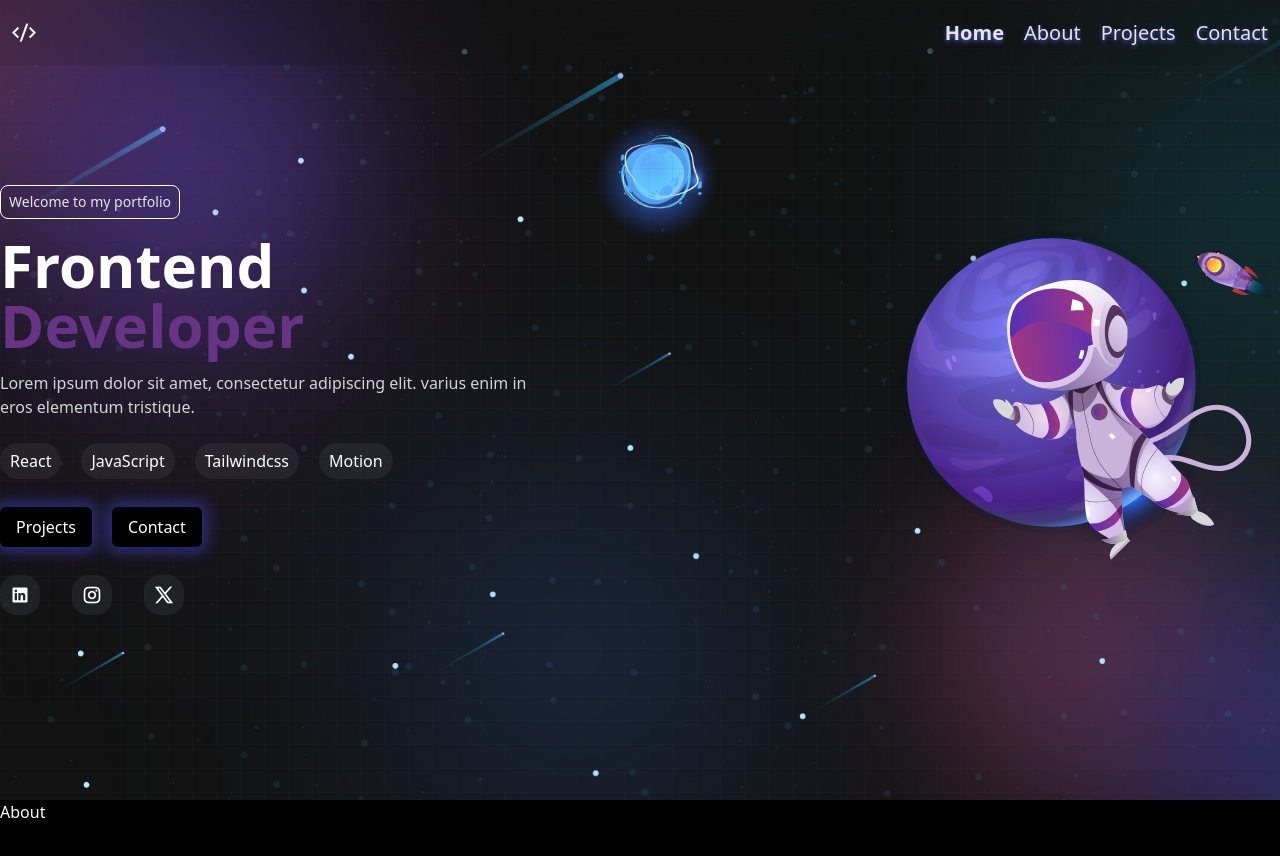
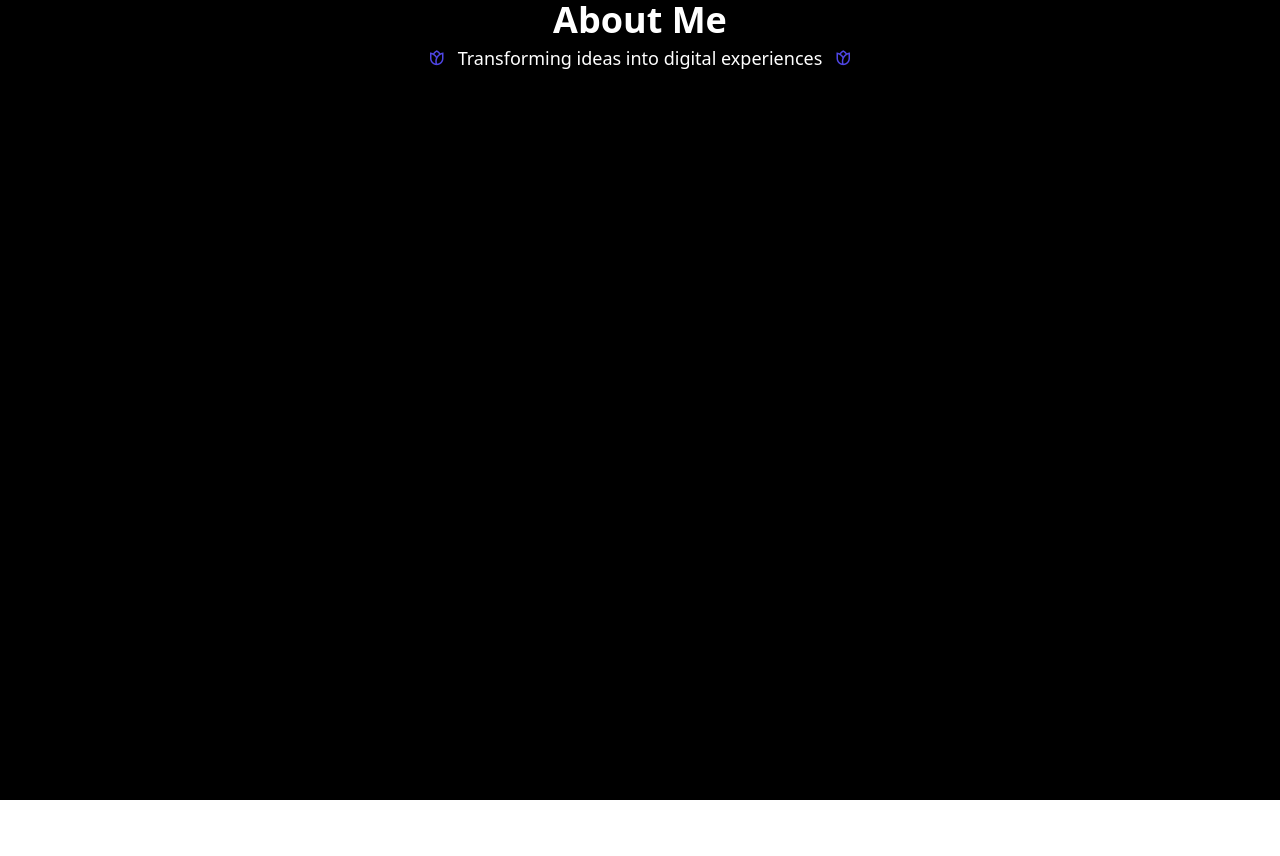
Before and after one commit to Rupesh3000/Rupesh_portfolio, a React (Vite) app: page / in a window 1280 px wide. Shown: the top 856 px of the page. After the commit the page ends 800 px from the top, so only its background shows below. Built offline with nearby package versions, Linux system fonts and the light colour scheme.

Commit message:
"Create Hero section and navBar and add added animation Background; Start About Me Section"

```diff
--- a/src/App.jsx
+++ b/src/App.jsx
@@ -8,18 +8,18 @@ import About from "./Components/About";
 function App() {
   return (
     <>
-      <AnimatedBackground/>
-      <div className="wrapper w-full bg-[#121212]">
-        <img
+      <div className="wrapper w-full bg-black">
+        {/* <img
           src={Banner}
           alt="Home Banner"
-          className="w-full object-cover min-h-screen"
-        />
-        <main className="absolute top-0 w-full">
+          className="w-full object-cover min-h-screen  absolute"
+          /> */}
+        {/* <AnimatedBackground /> */}
+        <main className=" w-full ">
           <div className="container max-w-[80rem] text-white mx-auto">
-            <NavBar />
-            <HeroSection />
-            <About/>
+            {/* <NavBar /> */}
+            {/* <HeroSection /> */}
+            <About />
           </div>
 
           {/* <div className=" bg-black min-h-screen rounded-tl-[50px] rounded-tr-[50px]">
--- a/src/Components/About.jsx
+++ b/src/Components/About.jsx
@@ -1,9 +1,17 @@
-import React from 'react'
+import React from "react";
 
 const About = () => {
   return (
-    <div className='w-full h-96 bg-black'>About</div>
-  )
-}
+    <section id="about" className="min-h-screen">
+      <div className="text-center">
+        <h1 className="text-3xl md:text-4xl font-semibold ">About Me</h1>
+        <p className="text-lg mt-1 flex gap-3 justify-center">
+          <i className="ri-flower-line text-indigo-600"></i>Transforming ideas into digital
+          experiences<i className="ri-flower-line text-indigo-600"></i>
+        </p>
+      </div>
+    </section>
+  );
+};
 
-export default About
+export default About;
--- a/src/Components/HeroSection.jsx
+++ b/src/Components/HeroSection.jsx
@@ -74,7 +74,7 @@ const HeroSection = () => {
       <motion.div
         // initial={{ opacity: 0, y: 50 }}
         // animate={{ opacity: 1, y: 0 }}
-        // transition={{ duration: 1, ease: "easeOut" }}
+        transition={{ duration: 1, ease: "easeOut" }}
         className="mt-8 md:mt-0 flex justify-center"
       >
         <motion.img
```
